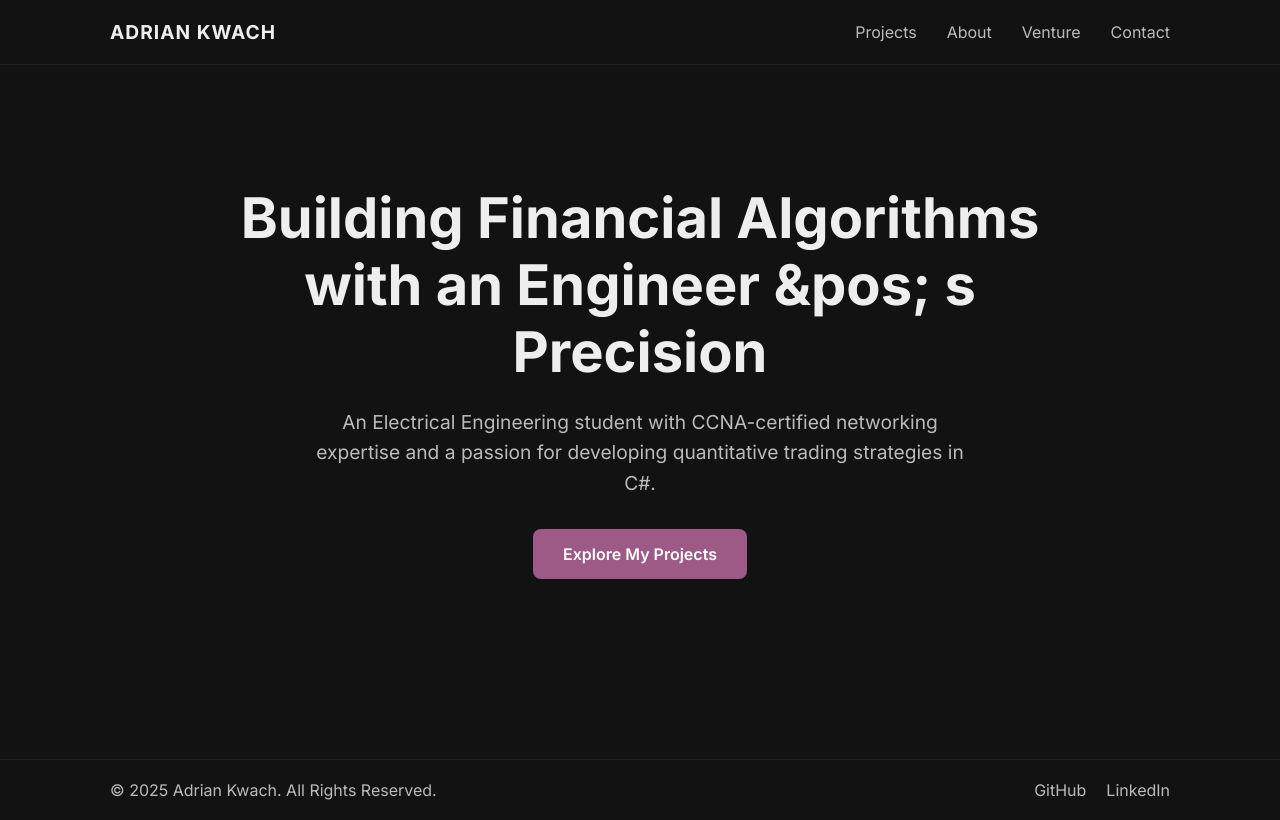
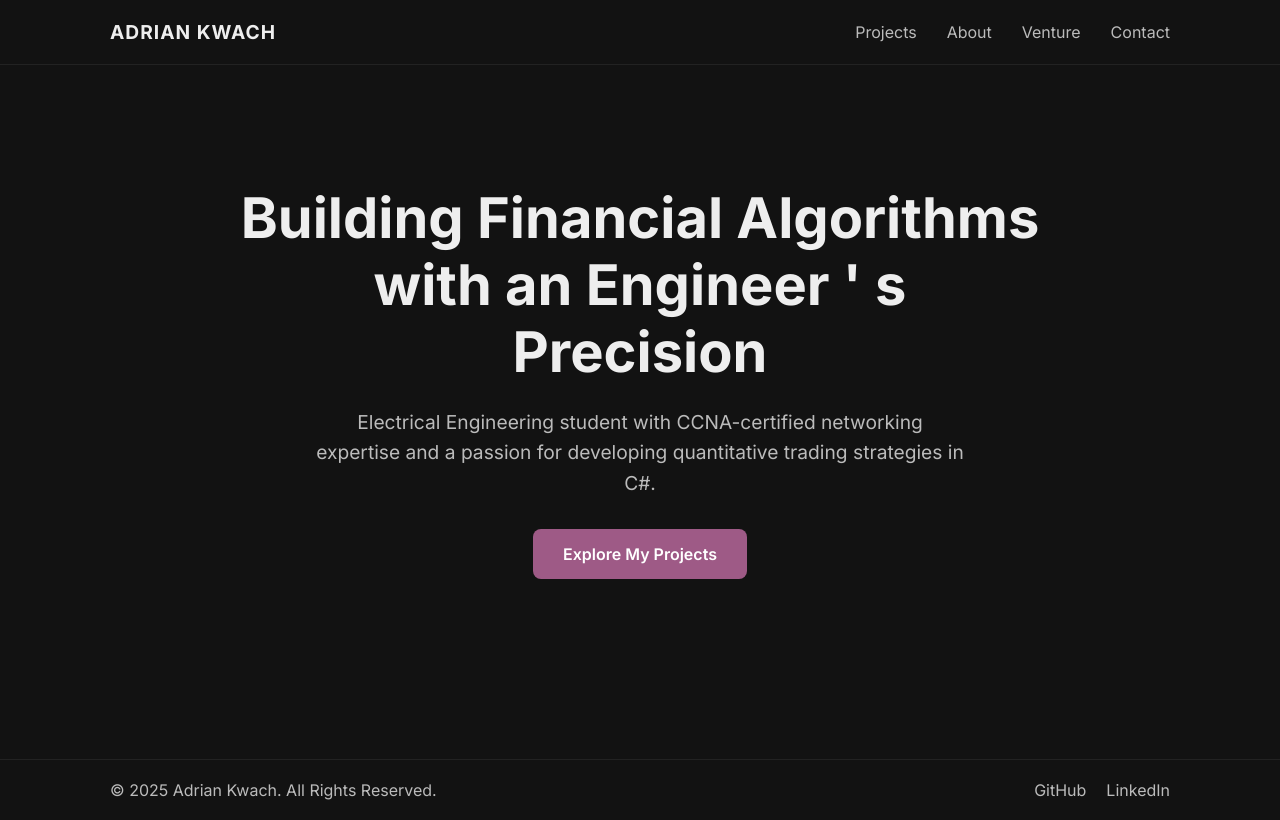
Before and after one commit to AddyKwach/adriankwach.com, a Next.js app: page / in a window 1280 px wide. Built offline with nearby package versions, Linux system fonts and the light colour scheme.

Commit message:
apos correction

```diff
--- a/components/home/HeroSection.js
+++ b/components/home/HeroSection.js
@@ -6,10 +6,10 @@ const HeroSection = () => {
   return (
     <section className={styles.hero}>
       <h1 className={styles.headline}>
-        Building Financial Algorithms with an Engineer &pos; s Precision
+        Building Financial Algorithms with an Engineer &apos; s Precision
       </h1>
       <p className={styles.subheading}>
-        An Electrical Engineering student with CCNA-certified networking expertise and a passion for developing quantitative trading strategies in C#.
+         Electrical Engineering student with CCNA-certified networking expertise and a passion for developing quantitative trading strategies in C#.
       </p>
       <Link href="/projects" className={styles.ctaButton}>
         Explore My Projects
```
